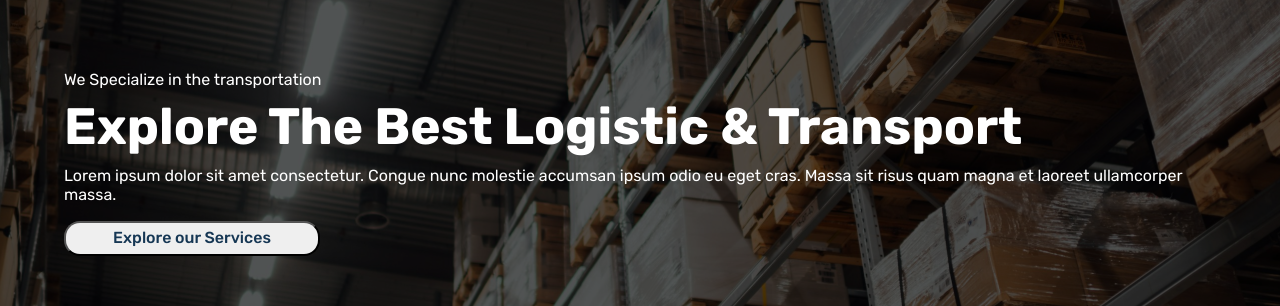
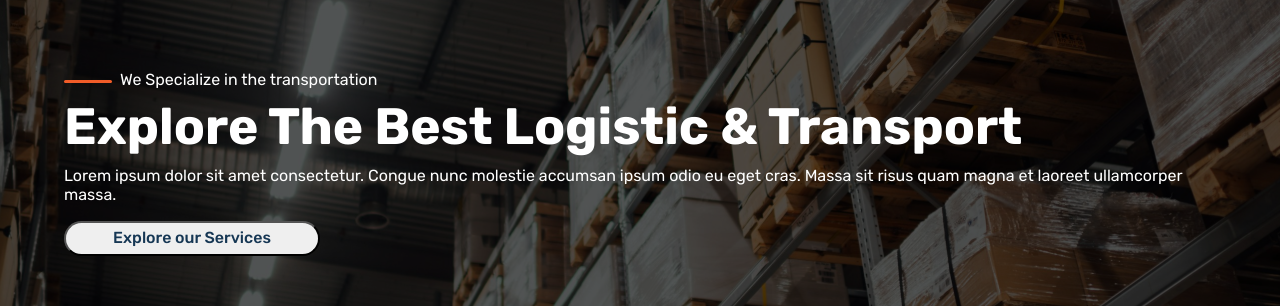
Before and after one commit to dev-basit/shirkah, a Next.js app: page / in a window 1280 px wide. Shown: the part 277-583 px from the top of the page. Built offline with nearby package versions, Linux system fonts and the light colour scheme.

Commit message:
added bar

```diff
--- a/src/components/home/featured/featured.js
+++ b/src/components/home/featured/featured.js
@@ -7,7 +7,7 @@ export const Featured = () => {
     <main className={styles.featuredContainer}>
       <div className={styles.featuredContentContainer}>
         <div className={styles.featuredLeft}>
-          <p>We Specialize in the transportation</p>
+          <p className={styles.bar}>We Specialize in the transportation</p>
           <h1>Explore The Best Logistic & Transport</h1>
           <p>
             Lorem ipsum dolor sit amet consectetur. Congue nunc molestie accumsan ipsum odio eu eget cras.
--- a/src/components/home/featured/featured.module.css
+++ b/src/components/home/featured/featured.module.css
@@ -28,11 +28,22 @@
   height: 100%;
 }
 
+.featuredLeft .bar::before {
+  content: "";
+  display: inline-block;
+  width: 6rem;
+  height: 3px;
+  background-color: var(--color-primary);
+  margin-right: 1rem;
+  vertical-align: middle;
+  border-radius: 1rem;
+}
+
 .featuredLeft button {
   font-weight: 500;
   color: var(--color-secondary);
   max-width: 32rem;
-  border-radius: var(--border-radius);
+  border-radius: 32px;
   padding: 0.8rem 0;
   margin-top: 2rem;
 }
```
